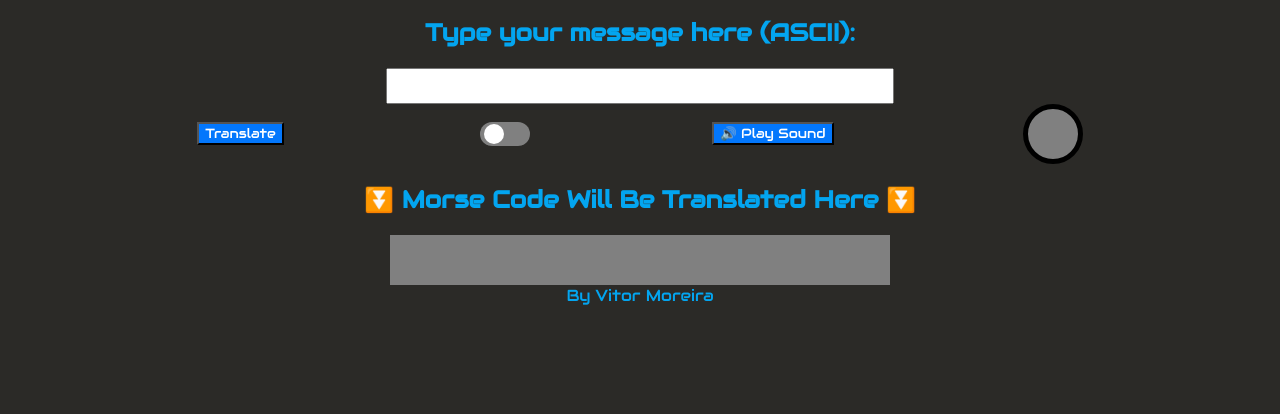
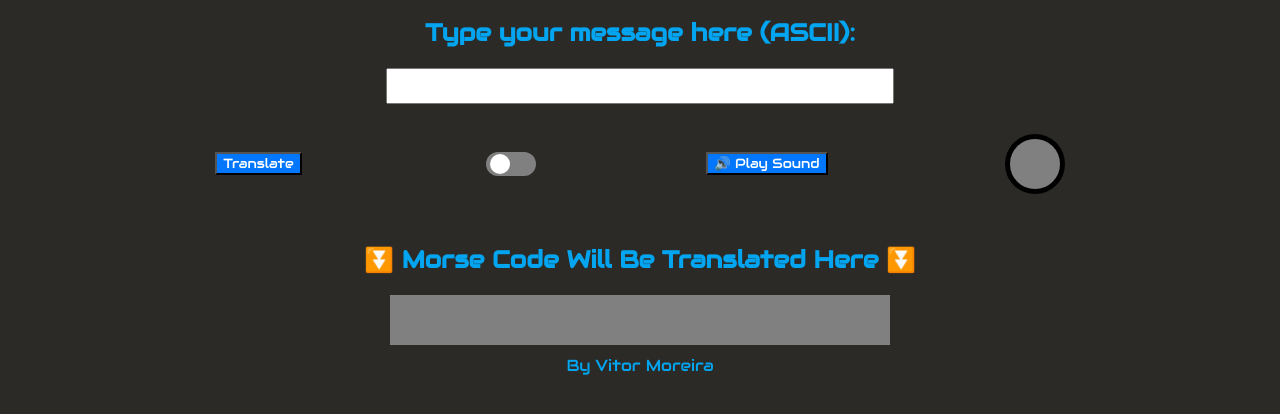
Before and after one commit to VitorMoreira137/MorseCodeTranslator_JSVersion, a plain HTML site: page index.html in a window 1280 px wide. Shown: the part 110-524 px from the top of the page. Drawn offline with Linux system fonts and the light colour scheme.

Commit message:
adding margin between some CSS elements

```diff
--- a/styles.css
+++ b/styles.css
@@ -36,12 +36,14 @@ footer{
     text-align: center;
     font-family: "Audiowide", sans-serif;
     color: #03a5f0;
+    margin-top:10px;
 }
 
 .userInputContainer{
     display: flex;
     flex-direction: column;
     align-items: center;
+
 }
 
 .controlsContainer{
@@ -49,6 +51,7 @@ footer{
     flex-direction: row;
     justify-content: space-evenly;
     align-items: center;
+    margin:30px;
 }
 
 .outputContainer{
```
